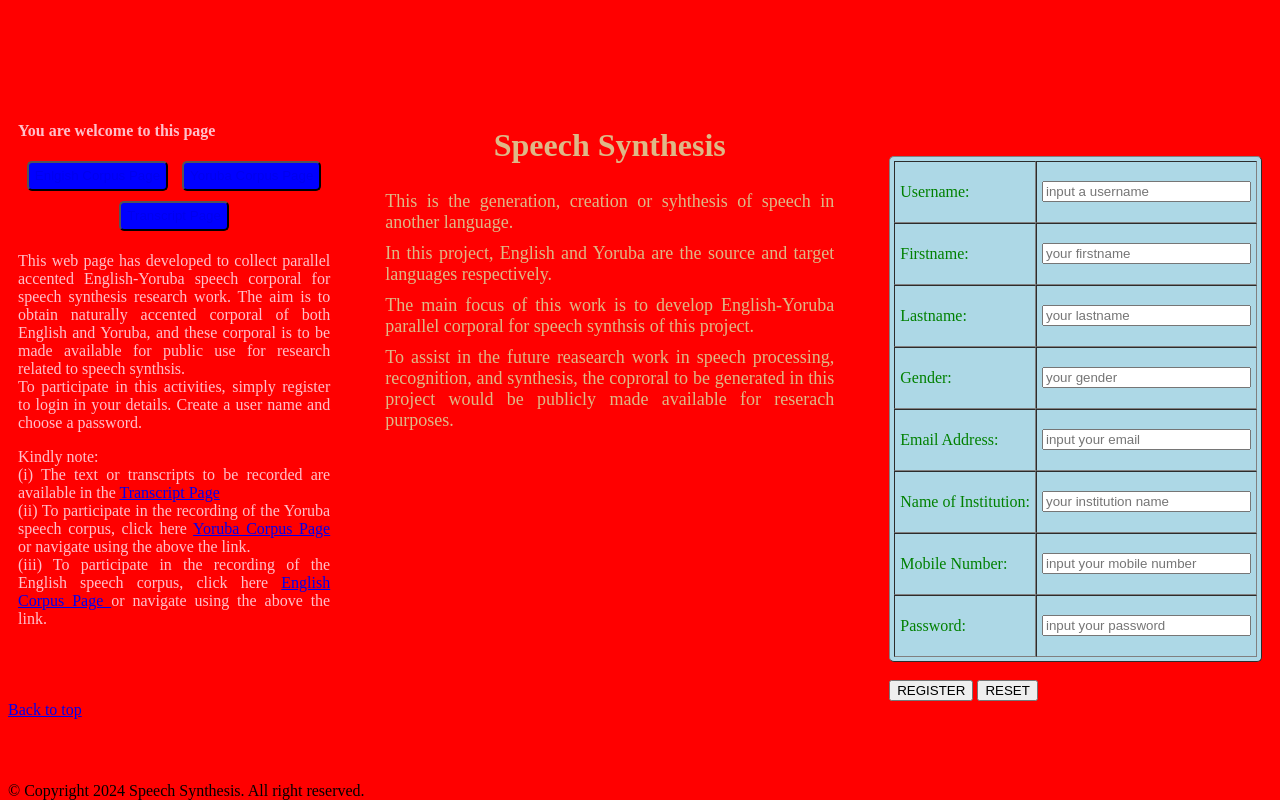
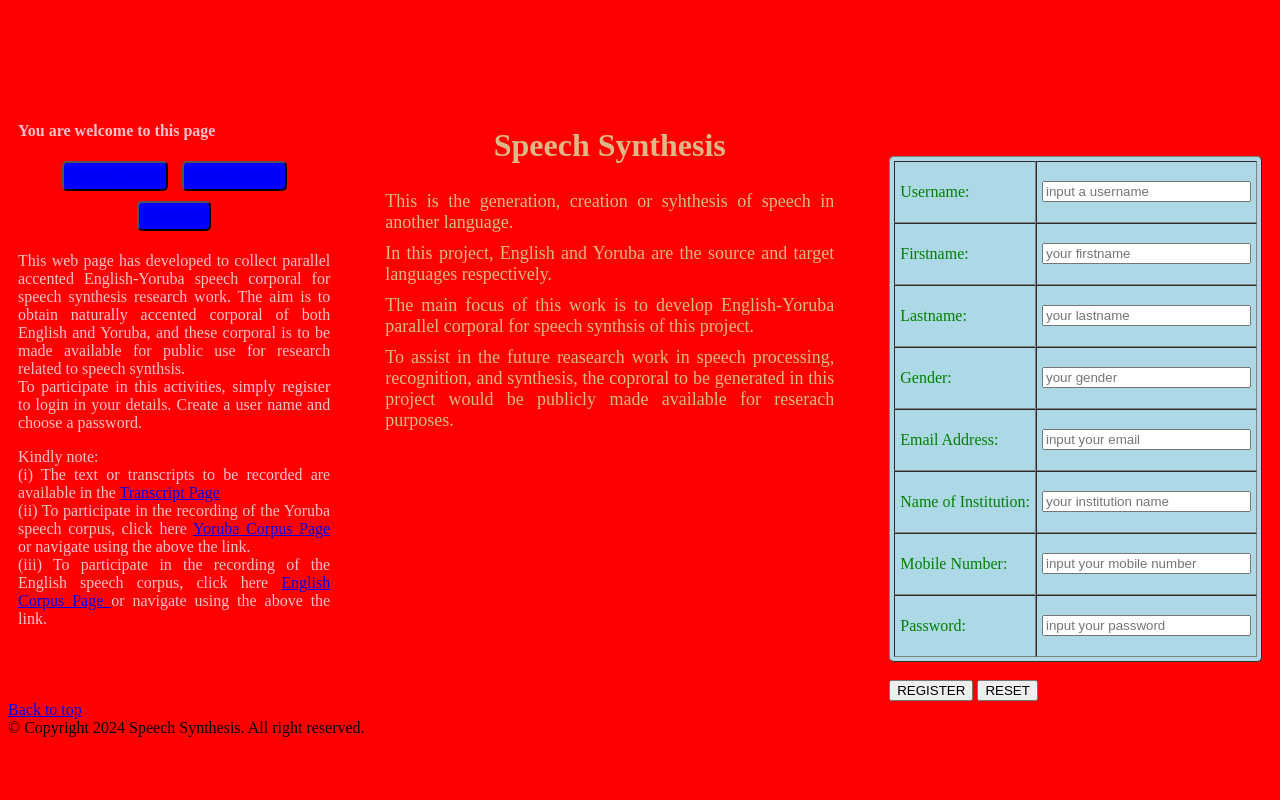
Before and after one commit to Gabrinas/Flasp.AppNew, a Flask app: page / in a window 1280 px wide. Run offline with Flask 3, Linux system fonts and the light colour scheme.

Commit message:
Update my_home_page.html

```diff
--- a/templates/my_home_page.html
+++ b/templates/my_home_page.html
@@ -58,7 +58,6 @@ p{
       }
 
 .foot {
-        position: absolute;
         bottom: 0;
         text-align: left;
         width: 100%;
@@ -91,6 +90,7 @@ table{
 
 button{
        background-color: blue;
+       color: red;
       }
 /*#bn{
     background-image: url("IMG_20240115_184138.jpg");
@@ -118,9 +118,9 @@ button{
 <div>
 <p id = "p1"><b> You are welcome to this page </b></p>
 <ul class = "sp">
-<li><button><a class = "but" href = "{{ url_for('English_corpus') }}">Enlgish Corpus Page</a></button></li>
-<li><button><a class = "but" href = "{{ url_for('Yoruba_corpus') }}"> Yoruba Corpus Page </a></button></li>
-<li><button><a class = "but" href = "{{ url_for('Transcript_page') }}"> Transcript Page </a></button></li>
+<li><button><a class = "but" href = "{{ url_for('English_corpus') }}">Enlgish Corpus</a></button></li>
+<li><button><a class = "but" href = "{{ url_for('Yoruba_corpus') }}"> Yoruba Corpus</a></button></li>
+<li><button><a class = "but" href = "{{ url_for('Transcript_page') }}"> Transcript</a></button></li>
 </ul>
 
 <section><p class = "par1"> This web page has developed to collect parallel accented English-Yoruba speech corporal
```
